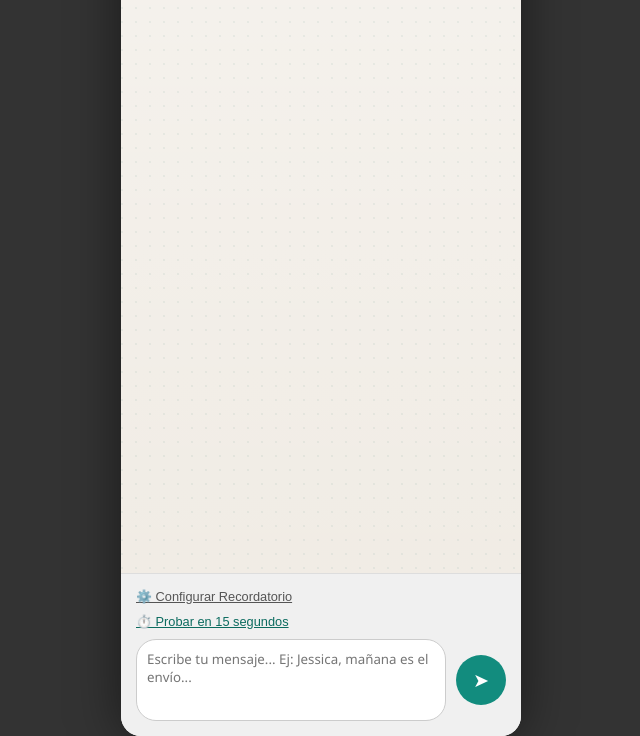
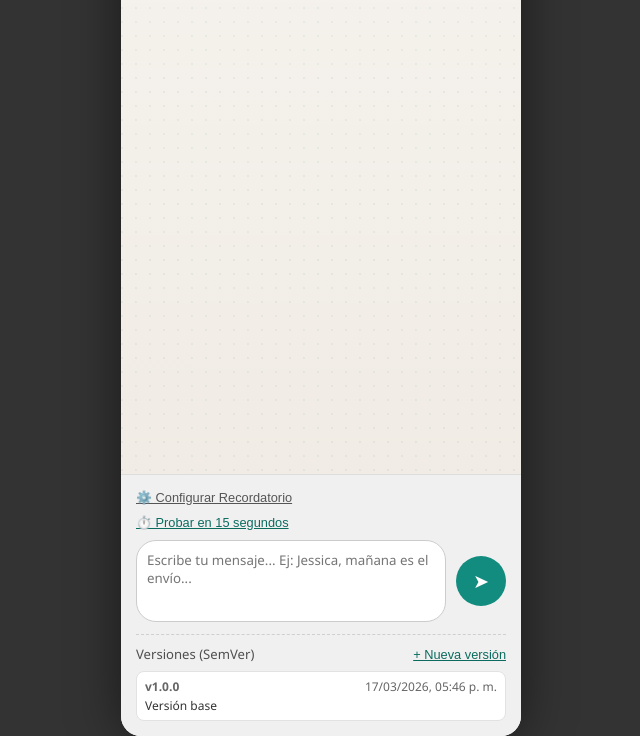
Before and after one commit to matsumeri/Miso-Reminder, a website: page index.html in a window 1280 px wide. Shown: the part 64-800 px from the top of the page, without its empty margins (319-959 px from the left). Drawn offline with Linux system fonts and the light colour scheme.

Commit message:
feat: add simple semver version log footer with local history

```diff
--- a/index.html
+++ b/index.html
@@ -176,6 +176,63 @@
             align-items: center;
         }
 
+          .version-footer {
+              margin-top: 12px;
+              padding-top: 10px;
+              border-top: 1px dashed #cfcfcf;
+          }
+
+          .version-row {
+              display: flex;
+              justify-content: space-between;
+              align-items: center;
+              gap: 8px;
+              margin-bottom: 8px;
+          }
+
+          .version-title {
+              margin: 0;
+              font-size: 0.82rem;
+              color: #4f4f4f;
+          }
+
+          .text-action {
+              background: none;
+              border: none;
+              color: #0b6b5f;
+              font-size: 0.8rem;
+              cursor: pointer;
+              width: auto;
+              height: auto;
+              padding: 0;
+              margin: 0;
+              text-decoration: underline;
+          }
+
+          .version-list {
+              max-height: 110px;
+              overflow-y: auto;
+              display: grid;
+              gap: 6px;
+          }
+
+          .version-item {
+              background: #fff;
+              border: 1px solid #e2e2e2;
+              border-radius: 8px;
+              padding: 6px 8px;
+              font-size: 0.75rem;
+              color: #333;
+          }
+
+          .version-meta {
+              display: flex;
+              justify-content: space-between;
+              gap: 8px;
+              margin-bottom: 2px;
+              color: #666;
+          }
+
         .hidden {
             display: none;
         }
@@ -263,12 +320,23 @@
                 <textarea id="messageInput" placeholder="Escribe tu mensaje... Ej: Jessica, mañana es el envío..."></textarea>
                 <button onclick="crearRecordatorio()">➤</button>
             </div>
+
+              <div class="version-footer">
+                  <div class="version-row">
+                      <p class="version-title">Versiones (SemVer)</p>
+                      <button id="newVersionBtn" class="text-action">+ Nueva versión</button>
+                  </div>
+                  <div id="versionList" class="version-list"></div>
+              </div>
         </div>
     </div>
 
     <script>
         const STORAGE_KEY = 'miso-reminders-v2';
         const DEVICE_KEY = 'miso-device-id';
+          const VERSION_STORAGE_KEY = 'miso-version-history-v1';
+          const APP_BASE_VERSION = '1.0.0';
+          const MAX_VERSION_ITEMS = 20;
         const MAX_TIMEOUT = 2147483647;
         const timers = new Map();
         const processingReminderIds = new Set();
@@ -278,16 +346,20 @@
         const toggleBtn = document.getElementById('toggleConfig');
         const quickTestBtn = document.getElementById('quickTestBtn');
         const pushStatusEl = document.getElementById('pushStatus');
+          const newVersionBtn = document.getElementById('newVersionBtn');
+          const versionListEl = document.getElementById('versionList');
 
         toggleBtn.addEventListener('click', () => {
             configPanel.classList.toggle('hidden');
         });
 
         quickTestBtn.addEventListener('click', crearRecordatorioPrueba);
+          newVersionBtn.addEventListener('click', crearNuevaVersion);
 
         initApp();
 
         async function initApp() {
+              inicializarVersiones();
             await actualizarEstadoPushUI();
             await registrarServiceWorker();
             await cargarClavePublicaBackend();
@@ -658,6 +730,97 @@
             localStorage.setItem(STORAGE_KEY, JSON.stringify(recordatorios));
         }
 
+          function inicializarVersiones() {
+              let versiones = obtenerVersiones();
+
+              if (!versiones.length) {
+                  versiones = [{
+                      version: APP_BASE_VERSION,
+                      note: 'Versión base',
+                      createdAt: Date.now()
+                  }];
+                  guardarVersiones(versiones);
+              }
+
+              renderizarVersiones(versiones);
+          }
+
+          function crearNuevaVersion() {
+              const versiones = obtenerVersiones();
+              const actual = versiones[0]?.version || APP_BASE_VERSION;
+              const siguiente = incrementarPatchSemver(actual);
+              const notaUsuario = window.prompt('Nota de versión (opcional):', 'Ajustes menores');
+
+              if (notaUsuario === null) {
+                  return;
+              }
+
+              const nueva = {
+                  version: siguiente,
+                  note: notaUsuario.trim() || 'Sin detalle',
+                  createdAt: Date.now()
+              };
+
+              const actualizadas = [nueva, ...versiones].slice(0, MAX_VERSION_ITEMS);
+              guardarVersiones(actualizadas);
+              renderizarVersiones(actualizadas);
+          }
+
+          function incrementarPatchSemver(version) {
+              const parts = (version || '').split('.').map(item => Number(item));
+
+              if (parts.length !== 3 || parts.some(Number.isNaN)) {
+                  return APP_BASE_VERSION;
+              }
+
+              const [major, minor, patch] = parts;
+              return `${major}.${minor}.${patch + 1}`;
+          }
+
+          function obtenerVersiones() {
+              try {
+                  const data = localStorage.getItem(VERSION_STORAGE_KEY);
+                  return data ? JSON.parse(data) : [];
+              } catch {
+                  return [];
+              }
+          }
+
+          function guardarVersiones(versiones) {
+              localStorage.setItem(VERSION_STORAGE_KEY, JSON.stringify(versiones));
+          }
+
+          function renderizarVersiones(versiones) {
+              if (!versionListEl) {
+                  return;
+              }
+
+              versionListEl.innerHTML = '';
+
+              versiones.forEach(item => {
+                  const div = document.createElement('div');
+                  div.className = 'version-item';
+
+                  const meta = document.createElement('div');
+                  meta.className = 'version-meta';
+
+                  const versionText = document.createElement('strong');
+                  versionText.textContent = `v${item.version}`;
+
+                  const fecha = document.createElement('span');
+                  fecha.textContent = formatearFecha(item.createdAt);
+
+                  const nota = document.createElement('div');
+                  nota.textContent = item.note;
+
+                  meta.appendChild(versionText);
+                  meta.appendChild(fecha);
+                  div.appendChild(meta);
+                  div.appendChild(nota);
+                  versionListEl.appendChild(div);
+              });
+          }
+
         function limpiarTemporizador(reminderId) {
             const timerId = timers.get(reminderId);
             if (timerId) {
```
